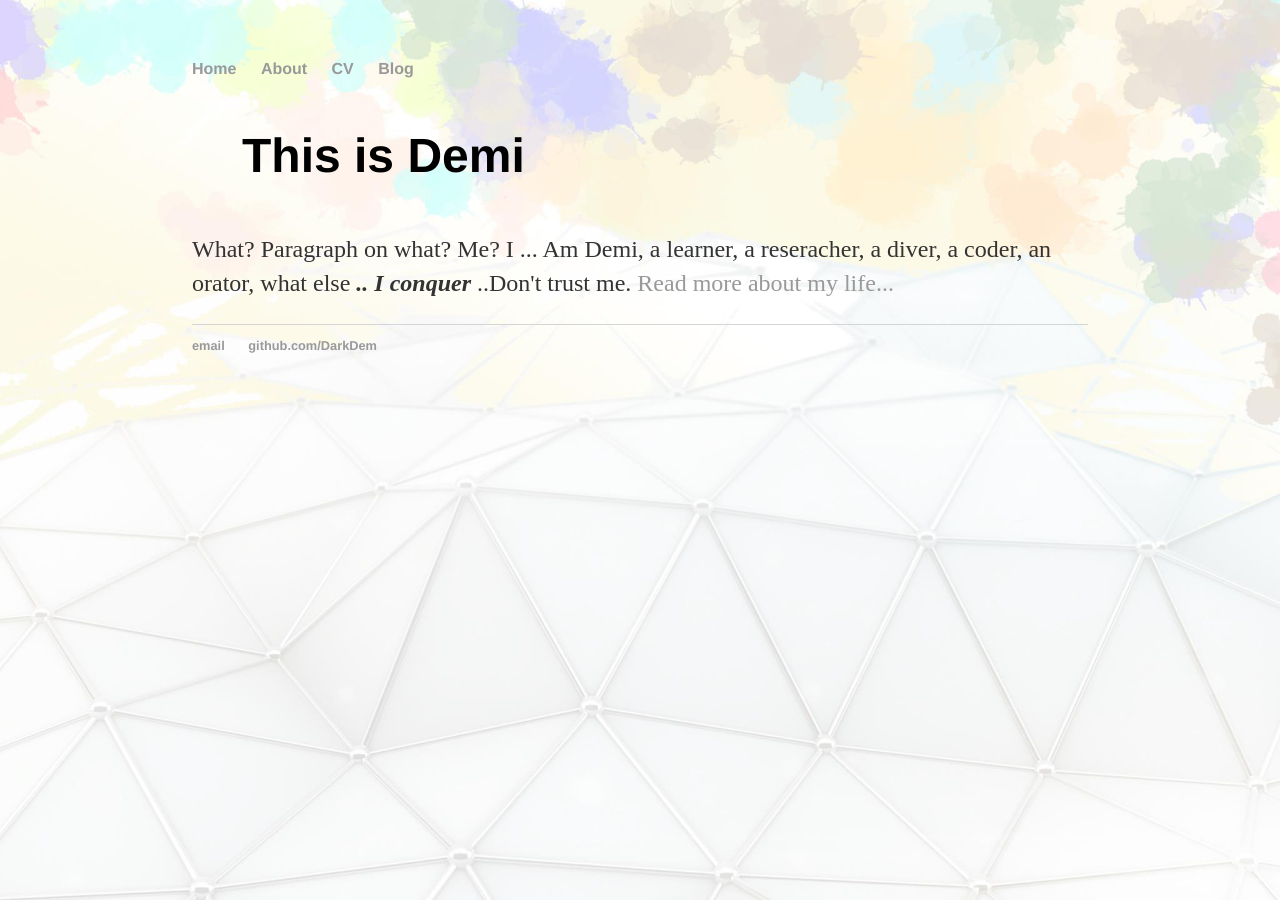
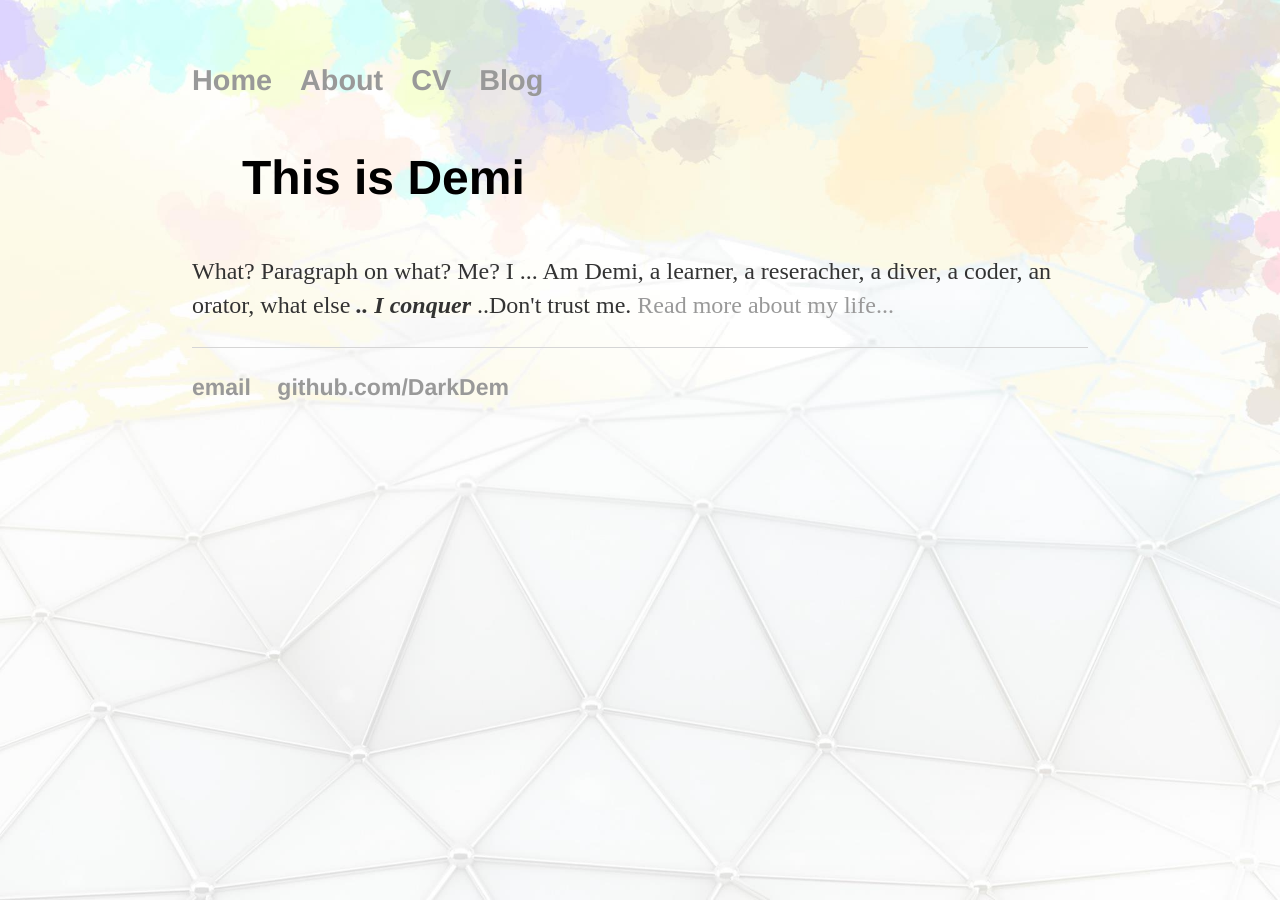
Before and after one commit to DarkDem/DarkDem.github.io, a Jekyll site: the page built from index.html, in a window 1280 px wide. Built offline with Jekyll 4.4.1, drawn with Linux system fonts in a browser that asks for light colours.

Commit message:
Update main.css

```diff
--- a/css/main.css
+++ b/css/main.css
@@ -49,4 +49,6 @@ ul.posts li {
 }
 ul {
     font-family:'Helvetica', 'Arial', 'Sans-Serif';
+    font-size: 1.8em;
+    line-height: 1.4em;
 }
```
